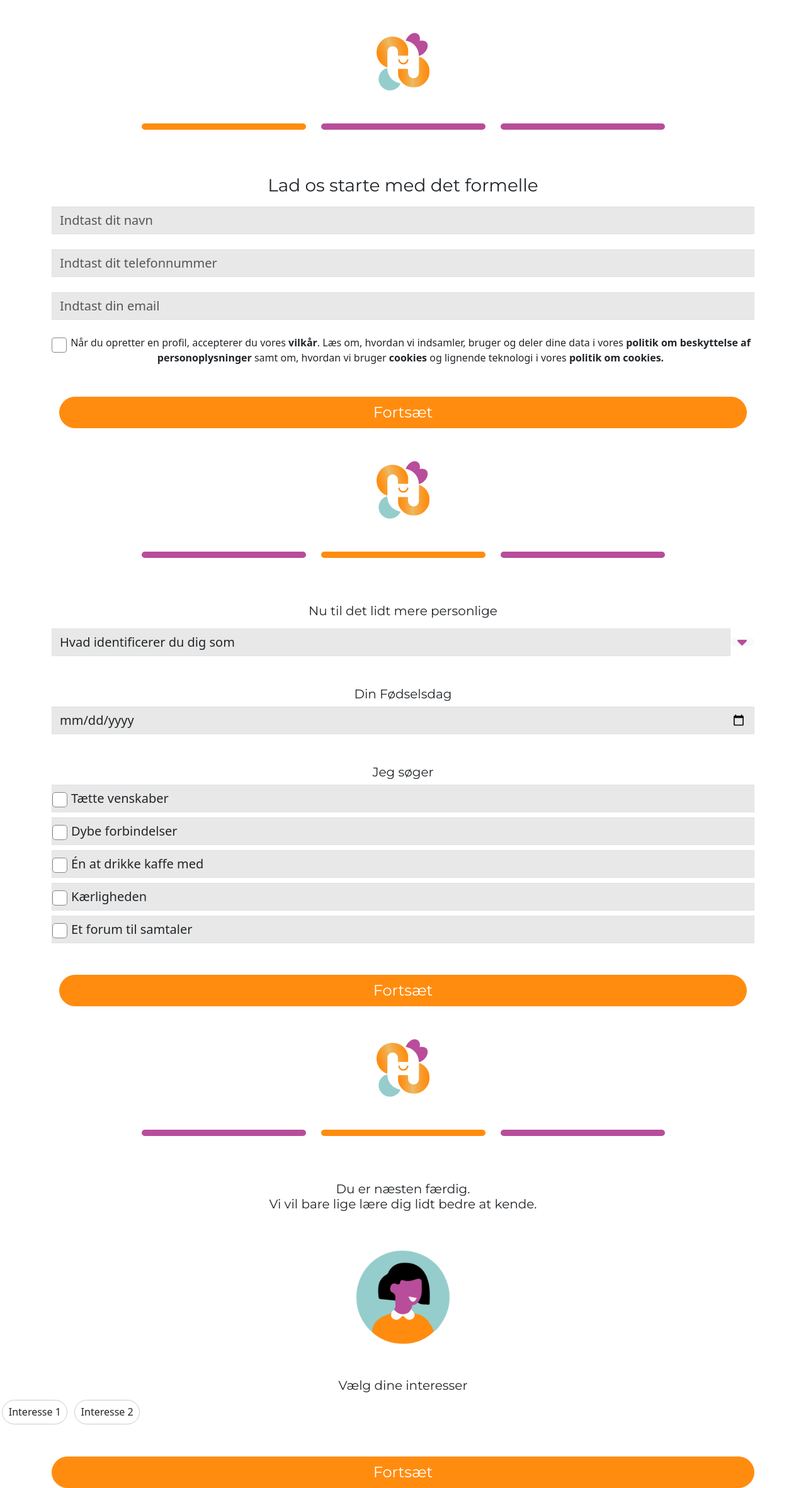
After one commit to cathautzen/heartlyhello, a PHP site: page /brugeroprettelse.php in a window 1280 px wide. The commit adds this page. Shown: the whole page at 63% size. Run offline with PHP 8.4, Linux system fonts and the light colour scheme; style sheets or scripts are compiled from the project's sources; some libraries are stand-ins or nearby versions.

Commit message:
Oprettelse af brugeroprettelse.php

```diff
--- /dev/null
+++ b/brugeroprettelse.php
@@ -0,0 +1,277 @@
+<!DOCTYPE html>
+<html lang="da">
+<head>
+    <meta charset="utf-8">
+
+    <title>Oprettelse</title>
+
+    <meta name="robots" content="All">
+    <meta name="author" content="Udgiver">
+    <meta name="copyright" content="Information om copyright">
+
+    <link href="css/styles.css" rel="stylesheet" type="text/css">
+
+    <!-- Skrifttype sat ind fra Google Fonts-->
+    <link rel="preconnect" href="https://fonts.googleapis.com">
+    <link rel="preconnect" href="https://fonts.gstatic.com" crossorigin>
+    <link href="https://fonts.googleapis.com/css2?family=Montserrat&display=swap" rel="stylesheet">
+
+    <meta name="viewport" content="width=device-width, initial-scale=1">
+</head>
+
+<body>
+
+<section> <!--Første oprettelsesside-->
+<div class="container">
+    <div class="row">
+        <div class="col text-center mt-5">
+            <img class="justify-content-center" style="width: 100px;" src="images/logo_HeartlyHello.png" alt="HeartlyHello Logo" >
+        </div>
+    </div>
+</div>
+
+<div class="container">
+        <div class="row mt-5 mb-4 justify-content-center">
+            <div class="col-3 ">
+                <div class="step-box bg-orange rounded-5">
+                </div>
+            </div>
+            <div class="col-3">
+                <div class="step-box bg-darklilla rounded-5">
+                </div>
+            </div>
+            <div class="col-3">
+                <div class="step-box bg-darklilla rounded-5">
+                </div>
+            </div>
+        </div>
+</div>
+
+<div class="container">
+    <div class="row">
+        <div class="col text-center mt-5">
+            <h3>Lad os starte med det formelle</h3>
+        </div>
+    </div>
+</div>
+
+<div class="container">
+        <div class="row">
+            <div class="col text-center mt-2">
+                <form action="/submit_form" method="post">
+                    <div class="form-group">
+                        <input type="text" class="form-control" id="inputName" placeholder="Indtast dit navn" name="name">
+                    </div>
+                    <div class="form-group mt-4">
+                        <input type="tel" class="form-control" id="inputPhone" placeholder="Indtast dit telefonnummer" name="phone">
+                    </div>
+                    <div class="form-group mt-4">
+                        <input type="email" class="form-control" id="inputEmail" placeholder="Indtast din email" name="email">
+                    </div>
+                    <div class="form-check mt-4">
+                        <input type="checkbox" class="form-check-input" id="policyCheckbox" name="policy">
+                        <label class="form-check-label" for="policyCheckbox">
+                            Når du opretter en profil, accepterer
+                            du vores <b>vilkår</b>. Læs om, hvordan vi
+                            indsamler, bruger og deler dine data
+                            i vores <b>politik om beskyttelse af
+                                personoplysninger</b> samt om,
+                            hvordan vi bruger <b>cookies</b> og
+                            lignende teknologi i vores <b>politik
+                                om cookies.</b></label>
+                    </div>
+                    <div class="container">
+                        <div class="row">
+                            <div class="col text-center mt-5">
+                                <button type="button" class="button-1 btn btn-orange w-100 text-white rounded-5">Fortsæt</button>
+                            </div>
+                        </div>
+                    </div>
+                </form>
+
+            </div>
+        </div>
+</div>
+</section>
+
+<section> <!--Anden oprettelsesside-->
+    <div class="container">
+        <div class="row">
+            <div class="col text-center mt-5">
+                <img class="justify-content-center" style="width: 100px;" src="images/logo_HeartlyHello.png" alt="HeartlyHello Logo" >
+            </div>
+        </div>
+    </div>
+
+    <div class="container">
+        <div class="row mt-5 mb-4 justify-content-center">
+            <div class="col-3 ">
+                <div class="step-box bg-darklilla rounded-5">
+                </div>
+            </div>
+            <div class="col-3">
+                <div class="step-box bg-orange rounded-5">
+                </div>
+            </div>
+            <div class="col-3">
+                <div class="step-box bg-darklilla rounded-5">
+                </div>
+            </div>
+        </div>
+    </div>
+
+    <div class="container">
+        <div class="row">
+            <div class="col text-center mt-5">
+                <h5>Nu til det lidt mere personlige</h5>
+            </div>
+        </div>
+    </div>
+
+    <div class="container">
+        <div class="row">
+            <div class="col  mt-2">
+                <form action="/submit_form" method="post">
+                    <div class="form-group">
+                        <div class="input-group mb-3">
+                            <select class="form-control" id="personal" name="personal">
+                                <option selected disabled >Hvad identificerer du dig som </option>
+                                <option value="valg1">Binær (Mand)</option>
+                                <option value="valg2">Binær (Kvinde)</option>
+                                <option value="valg3">Dobbeltkønnet</option>
+                                <option value="valg4">Non-Binær</option>
+                                <option value="valg5">Transkønnet</option>
+                                <option value="valg6">Interkøn</option>
+                                <option value="valg7">Akønnet</option>
+                                <option value="valg8">Queer</option>
+                            </select>
+                            <div class="input-group-prepend d-flex justify-content-center align-items-center">
+                                <span class="input-group-text">
+                                    <i class="fas fa-caret-down fa-xl"></i>
+                                </span>
+                            </div>
+                        </div>
+
+                    </div>
+                    <div class="form-group mt-5 text-center">
+                        <label for="birthday"><h5>Din Fødselsdag</h5></label>
+                        <input type="date" class="form-control" id="birthday" name="birthday">
+                    </div>
+                    <div class="form-group mt-5">
+                        <div class="text-center">
+                            <label for="lookingFor"><h5>Jeg søger</h5></label><br>
+                        </div>
+                        <div class="form-check form-control ">
+                            <input type="checkbox" class="form-check-input" id="lookingFor1" name="lookingFor1">
+                            <label class="form-check-label" for="lookingFor1"> Tætte venskaber</label>
+                        </div>
+                        <div class="form-check form-control mt-2">
+                            <input type="checkbox" class="form-check-input" id="lookingFor2" name="lookingFor2">
+                            <label class="form-check-label" for="lookingFor2"> Dybe forbindelser</label>
+                        </div>
+                        <div class="form-check form-control mt-2">
+                            <input type="checkbox" class="form-check-input" id="lookingFor3" name="lookingFor3">
+                            <label class="form-check-label" for="lookingFor3"> Én at drikke kaffe med</label>
+                        </div>
+                        <div class="form-check form-control mt-2">
+                            <input type="checkbox" class="form-check-input" id="lookingFor4" name="lookingFor4">
+                            <label class="form-check-label" for="lookingFor4"> Kærligheden</label>
+                        </div>
+                        <div class="form-check form-control mt-2">
+                            <input type="checkbox" class="form-check-input" id="lookingFor5" name="lookingFor5">
+                            <label class="form-check-label" for="lookingFor5"> Et forum til samtaler</label>
+                        </div>
+                    </div>
+                <div class="container">
+                        <div class="row">
+                            <div class="col text-center mt-5">
+                                <button type="button" class="button-1 btn btn-orange w-100 text-white rounded-5">Fortsæt</button>
+                            </div>
+                        </div>
+                    </div>
+                </form>
+
+            </div>
+        </div>
+    </div>
+</section>
+
+<section> <!--Tredje oprettelsesside-->
+    <div class="container">
+        <div class="row">
+            <div class="col text-center mt-5">
+                <img class="justify-content-center" style="width: 100px;" src="images/logo_HeartlyHello.png" alt="HeartlyHello Logo" >
+            </div>
+        </div>
+    </div>
+
+    <div class="container">
+        <div class="row mt-5 mb-4 justify-content-center">
+            <div class="col-3 ">
+                <div class="step-box bg-darklilla rounded-5">
+                </div>
+            </div>
+            <div class="col-3">
+                <div class="step-box bg-orange rounded-5">
+                </div>
+            </div>
+            <div class="col-3">
+                <div class="step-box bg-darklilla rounded-5">
+                </div>
+            </div>
+        </div>
+    </div>
+
+    <div class="container">
+        <div class="row">
+            <div class="col text-center mt-5">
+                <h5>Du er næsten færdig.<br>
+                    Vi vil bare lige lære dig lidt bedre at kende.</h5>
+            </div>
+        </div>
+    </div>
+    <div class="container">
+        <div class="row">
+            <div class="col text-center mt-5">
+                <img class="justify-content-center" style="width: 160px;" src="images/Personer_Person6.png" alt="Grafisk illustation af person" >
+            </div>
+        </div>
+    </div>
+
+    <form>
+        <div class="form-group">
+            <div class="col text-center mt-5">
+                <h5>Vælg dine interesser</h5>
+            </div>
+            <div class="pill-checkbox">
+                <input type="checkbox" id="interest1" name="interest1" class="hidden-checkbox">
+                <label for="interest1" class="pill">Interesse 1</label>
+
+                <input type="checkbox" id="interest2" name="interest2" class="hidden-checkbox">
+                <label for="interest2" class="pill">Interesse 2</label>
+
+                <!-- Tilføj flere valgmuligheder på samme måde -->
+            </div>
+        </div>
+    </form>
+
+    <div class="container">
+                <div class="row">
+                    <div class="col text-center mt-5">
+                        <button type="button" class="button-1 btn btn-orange w-100 text-white rounded-5">Fortsæt</button>
+                    </div>
+                </div>
+            </div>
+        </form>
+
+            </div>
+        </div>
+    </div>
+</section>
+
+
+
+<script src="https://kit.fontawesome.com/645a3a1c42.js" crossorigin="anonymous"></script> <!--Fontawesome ikoner-->
+<script src="node_modules/bootstrap/dist/js/bootstrap.bundle.min.js"></script>
+</body>
+</html>
--- a/css/styles.scss
+++ b/css/styles.scss
@@ -10,7 +10,11 @@ $link-decoration: none;
 
 // 4. Include any default map overrides here
 $custom-colors: (
-	"farve": $cyan-400,
+	"orange": #FF8C0F,
+	"tyrkis": #95cdcc,
+	"darklilla": #b84d9b,
+	"beige": #edd8ad,
+	"lightlilla": #c3a9d8,
 );
 
 $theme-colors: map-merge($theme-colors, $custom-colors);
@@ -18,3 +22,64 @@ $theme-colors: map-merge($theme-colors, $custom-colors);
 @import "bootstrapComponents";
 
 // 5. Du kan lave styling her...
+
+h1, h2, h3, h4, h5, h6 {
+	font-family: 'Montserrat', sans-serif;
+}
+
+/*Orange knap til opretteelsesiderne */
+.button-1 {
+	font-size: 24px;
+	font-family: 'Montserrat', sans-serif;
+}
+
+p {
+	font-family: 'Montserrat', sans-serif;
+}
+
+.step-box {
+	height: 10px;
+}
+
+.form-control {
+	background-color: #E8E8E8;
+	font-size: 20px;
+	border-radius: 0;
+}
+
+.form-check-input {
+	border: 1px solid #888888;
+	border-radius: 0;
+	width: 24px;
+	height: 24px;
+}
+
+.input-group-text {
+	border: none;
+	color: #b84d9b;
+}
+
+/* Stil for de valgbare piller */
+.pill-checkbox {
+	display: inline-block;
+}
+
+.pill {
+	display: inline-block;
+	padding: 0.4em 0.6em;
+	margin: 0.2em;
+	cursor: pointer;
+	border: 1px solid #ccc;
+	border-radius: 50px;
+}
+
+/* Stil for markerede piller */
+.hidden-checkbox {
+	display: none;
+}
+
+.hidden-checkbox:checked + label.pill {
+	background-color: #007bff; /* Ændr farven til ønsket farve */
+	color: white;
+	border-color: #007bff;
+}
```
Also changed, not shown: index.php (+38 -3 lines), images/Personer_Person1.png (added), images/Personer_Person2.png (added), images/Personer_Person3.png (added), images/Personer_Person4.png (added), images/Personer_Person5.png (added), images/Personer_Person6.png (added), images/logo_HeartlyHello.png (added).
